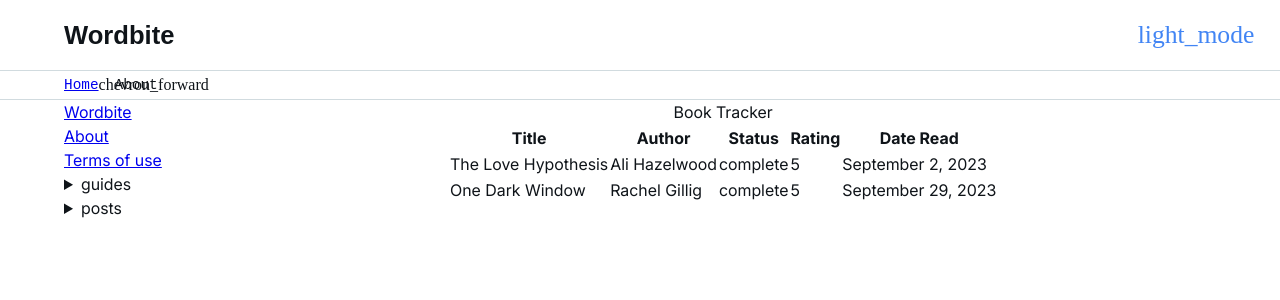
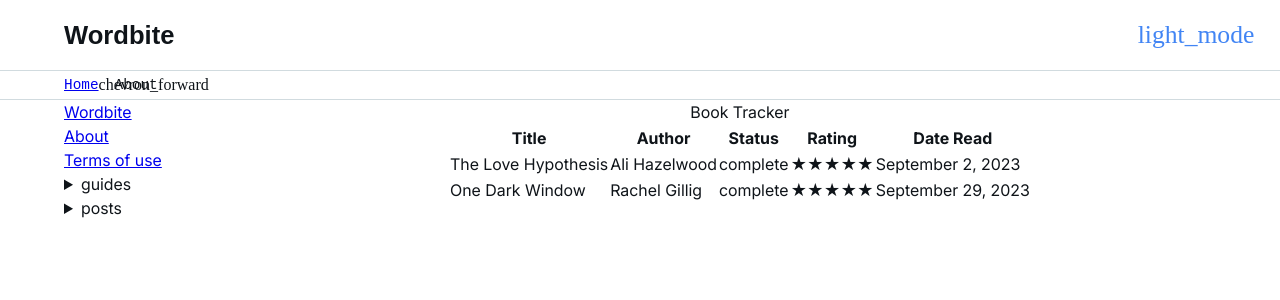
Before and after one commit to emilymcaldwell/Wordbite, a Jekyll site: the page built from about.md, in a window 1280 px wide. Shown: the top 300 px of the page. Built offline with Jekyll 4.4.1, drawn with Linux system fonts in a browser that asks for light colours; some web fonts are replaced.

Commit message:
Update about.md

```diff
--- a/about.md
+++ b/about.md
@@ -21,7 +21,7 @@ permalink: /about/
       <td class="book-title">{{ book.title }}</td>
       <td class="book-author">{{ book.author }}</td>
       <td class="book-status {{ book.status }}">{{ book.status }}</td>
-      <td class="book-rating stars-{{ book.rating | times:20 | round: 0 }}">{{ book.rating }}</td>
+      <td class="book-rating"><span style="background-color:$accent;width:{{ book.rating | times:20 | round: 0 }}%">★★★★★</span></td>
       <td class="book-date">{{ book.date | date: "%B %-d, %Y" }}</td>
     </tr>
     {% endfor %}
```
